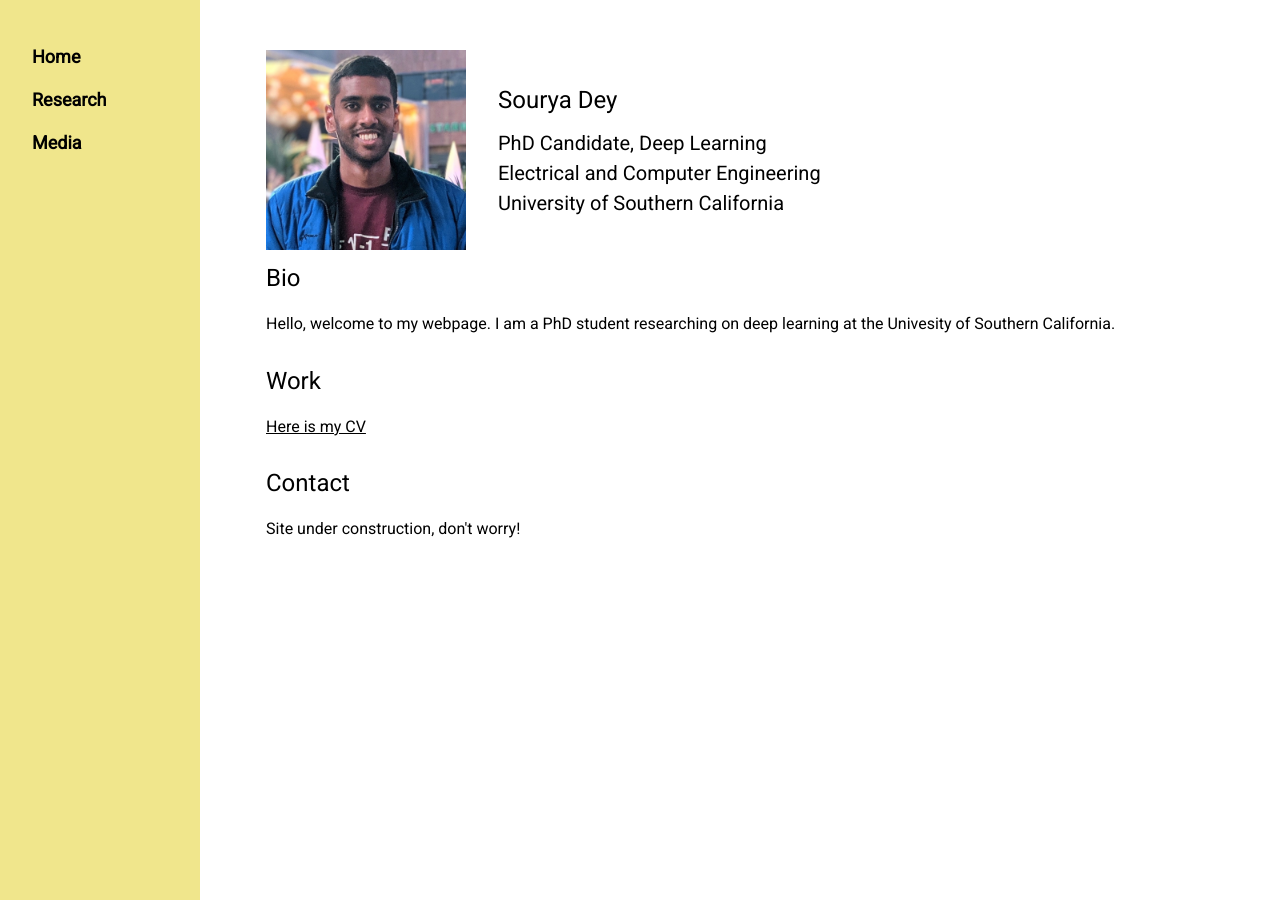
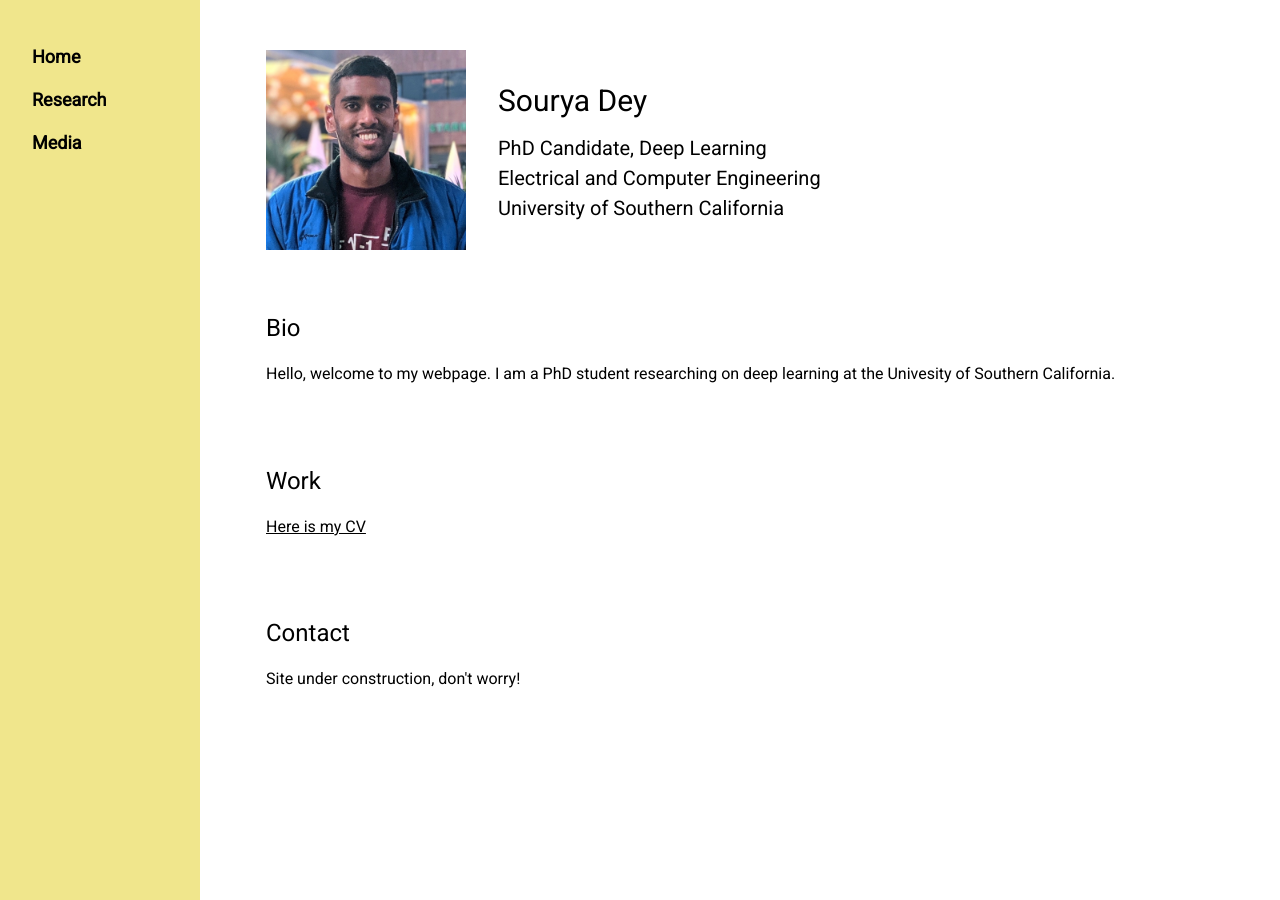
Before and after one commit to souryadey/souryadey.github.io, a Jekyll site: the page built from index.html, in a window 1280 px wide. Built offline with Jekyll 4.4.1, drawn with Linux system fonts in a browser that asks for light colours.

Commit message:
homepage sections spaces

```diff
--- a/_layouts/default.html
+++ b/_layouts/default.html
@@ -29,7 +29,7 @@
 		<body>
 			<!-- Sidebar/menu -->
 			<nav class="w3-sidebar w3-khaki w3-collapse w3-top w3-large w3-padding" style="z-index:3;width:200px;font-weight:bold;" id="mySidebar"><br>
-			  <a href="javascript:void(0)" onclick="w3_close()" class="w3-button w3-hide-large w3-display-topleft w3-hover-white" style="width:100%;font-size:22px">Close Menu</a>
+			  <a href="javascript:void(0)" onclick="w3_close()" class="w3-button w3-hide-large w3-display-topleft w3-hover-white" style="width:100%;font-size:22px;margin-bottom:50px;">Close Menu</a>
 			  <!--
 			  <div class="w3-container">
 			    <h3 class="w3-padding-64"><b>Sourya Dey</b></h3>
--- a/index.html
+++ b/index.html
@@ -5,22 +5,22 @@ title: Sourya Dey | Home
 	<img src="/images/DTLA closeup.png" alt="Sourya Dey photo" style="height:200px;width:200px;" class="w3-image" id="biophoto">
 </div>
 <div class="w3-container w3-cell w3-cell-middle w3-mobile">
-	<h3>Sourya Dey</h3>
+	<h2>Sourya Dey</h2>
 	<h4>
 		PhD Candidate, Deep Learning<br>
 		Electrical and Computer Engineering<br>
 		University of Southern California
 	</h4>
 </div>
-<div class="w3-container">
+<div class="w3-container" style="margin-top:50px;">
 	<h3>Bio</h3>
 	<p>Hello, welcome to my webpage. I am a PhD student researching on deep learning at the Univesity of Southern California.</p>
 </div>
-<div class="w3-container">
+<div class="w3-container" style="margin-top:50px;">
 	<h3>Work</h3>
 	<p><a href="https://drive.google.com/file/d/1WXYgE3ixlgUgXPiAWSbWNyUTxP7bcR9S/view?usp=sharing" target="_blank">Here is my CV</a></p>
 </div>
-<div class="w3-container">
+<div class="w3-container" style="margin-top:50px;">
 	<h3>Contact</h3>
 	<p>Site under construction, don't worry!</p>
 </div>
```
